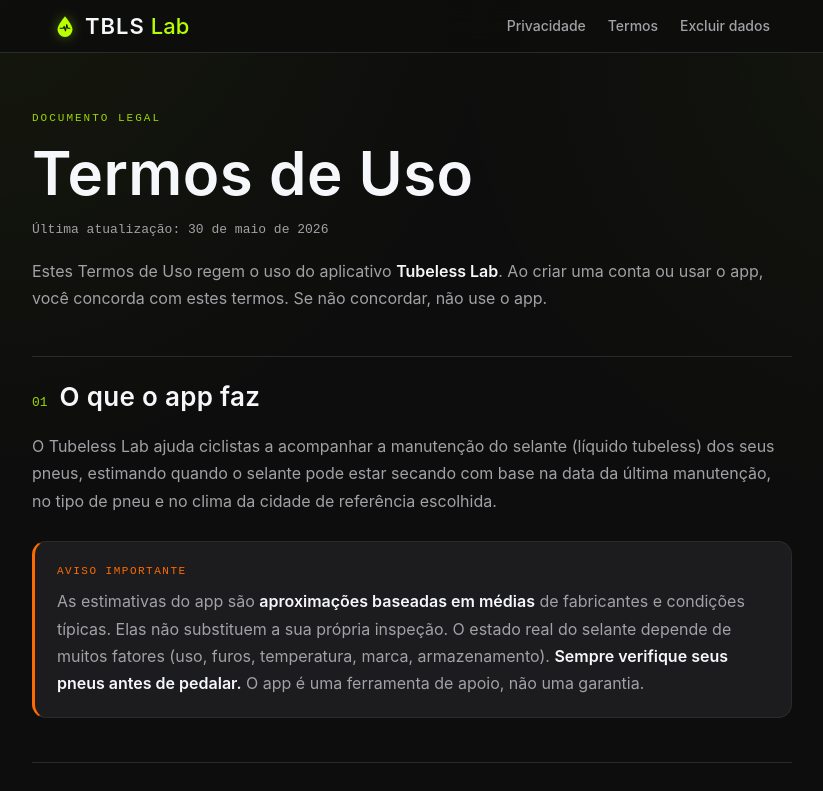
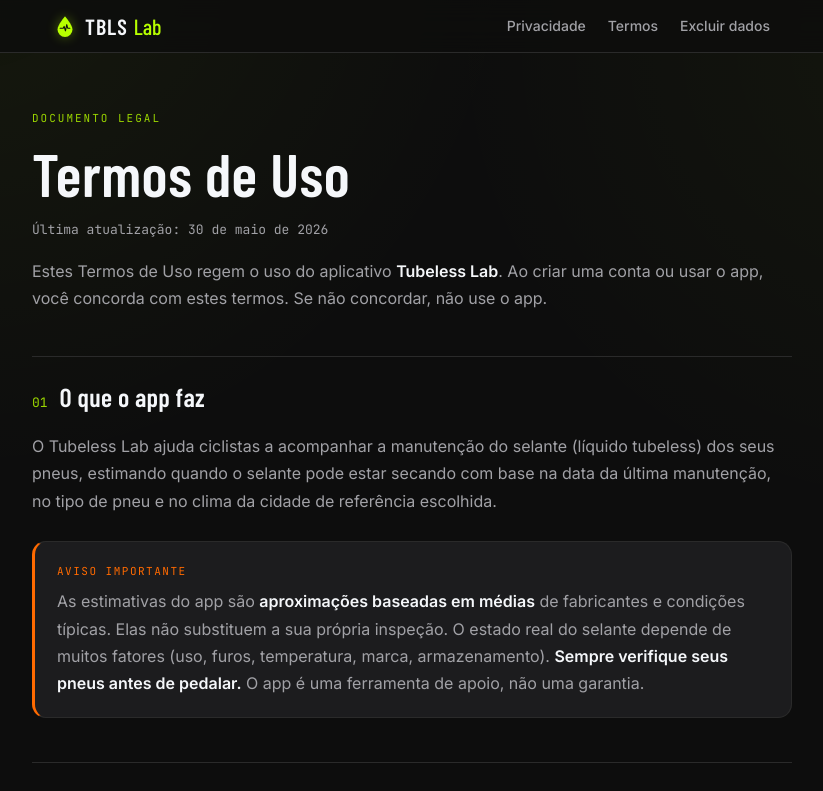
Before and after one commit to tubelesslab/web, a Next.js app: page / in a window 1280 px wide. Shown: the top 791 px of the page, without its empty margins (228-1051 px from the left). Built offline with nearby package versions, Linux system fonts and the light colour scheme.

Commit message:
Update font links in layout.tsx

```diff
--- a/app/layout.tsx
+++ b/app/layout.tsx
@@ -14,7 +14,7 @@
         <link rel="preconnect" href="https://fonts.googleapis.com" />
         <link rel="preconnect" href="https://fonts.gstatic.com" crossOrigin="anonymous" />
         <link
-          href="https://fonts.googleapis.com/css2?family=Space+Mono:wght@400;700&family=Spectral:wght@400;600&display=swap"
+          href="https://fonts.googleapis.com/css2?family=Barlow+Condensed:wght@500;600;700&family=Inter:wght@400;500;600;700&family=JetBrains+Mono:wght@400;500&display=swap"
           rel="stylesheet"
         />
       </head>
```
